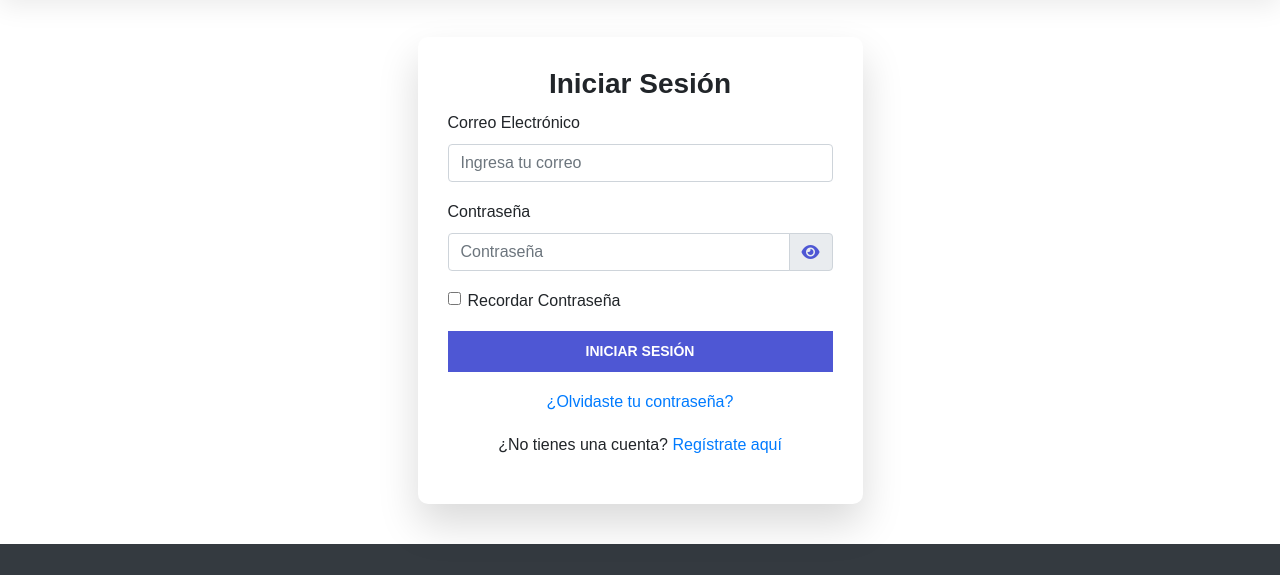
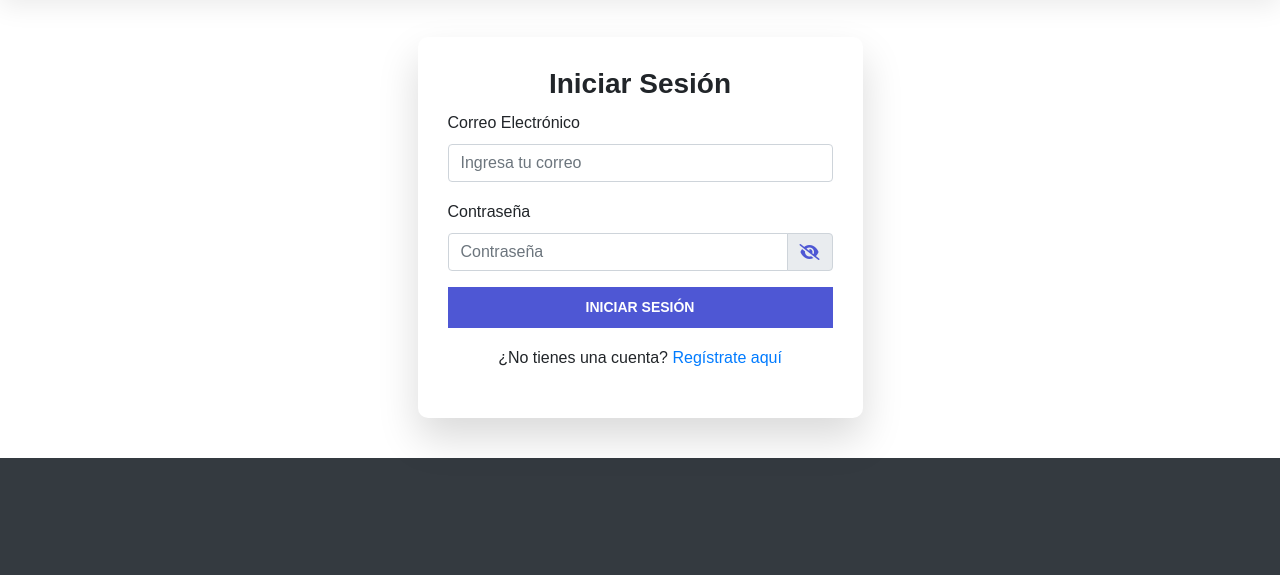
Before and after one commit to andyskzh/canec-v8, a website: page public/pages/login.html in a window 1280 px wide. Both pictures are taken after a click on the element 810 px from the left and 407 px from the top of the page. Shown: the part 155-730 px from the top of the page. Drawn offline with nearby package versions, Linux system fonts and the light colour scheme.

Commit message:
ojitos de contrasena funcional

```diff
--- a/public/pages/login.html
+++ b/public/pages/login.html
@@ -80,28 +80,11 @@
                   </div>
                 </div>
               </div>
-              <div class="form-group form-check">
-                <input
-                  type="checkbox"
-                  class="form-check-input"
-                  id="rememberMe"
-                />
-                <label class="form-check-label" for="rememberMe"
-                  >Recordar Contraseña</label
-                >
-              </div>
+
               <button type="submit" class="btn btn-primary btn-block">
                 Iniciar Sesión
               </button>
-              <div class="form-group mt-3 text-center">
-                <a
-                  href="#"
-                  class="text-primary"
-                  data-toggle="modal"
-                  data-target="#resetPasswordModal"
-                  >¿Olvidaste tu contraseña?</a
-                >
-              </div>
+
               <div class="form-group mt-3 text-center">
                 <p>
                   ¿No tienes una cuenta?
@@ -241,5 +224,17 @@
     <script src="https://stackpath.bootstrapcdn.com/bootstrap/4.5.2/js/bootstrap.min.js"></script>
     <script src="https://cdn.jsdelivr.net/npm/jwt-decode/build/jwt-decode.min.js"></script>
     <script src="../main.js"></script>
+    <script>
+      const toggleLoginPassword = document.getElementById("togglePassword");
+    const loginPasswordField = document.getElementById("password");
+
+    if (toggleLoginPassword) {
+      toggleLoginPassword.addEventListener("click", function() {
+        const type = loginPasswordField.getAttribute("type") === "password" ? "text" : "password";
+        loginPasswordField.setAttribute("type", type);
+        this.innerHTML = type === "text" ? '<i class="fas fa-eye-slash"></i>' : '<i class="fas fa-eye"></i>';
+      });
+    }
+    </script>
   </body>
 </html>
```
Also changed, not shown: public/pages/register.html (+22 -0 lines).
